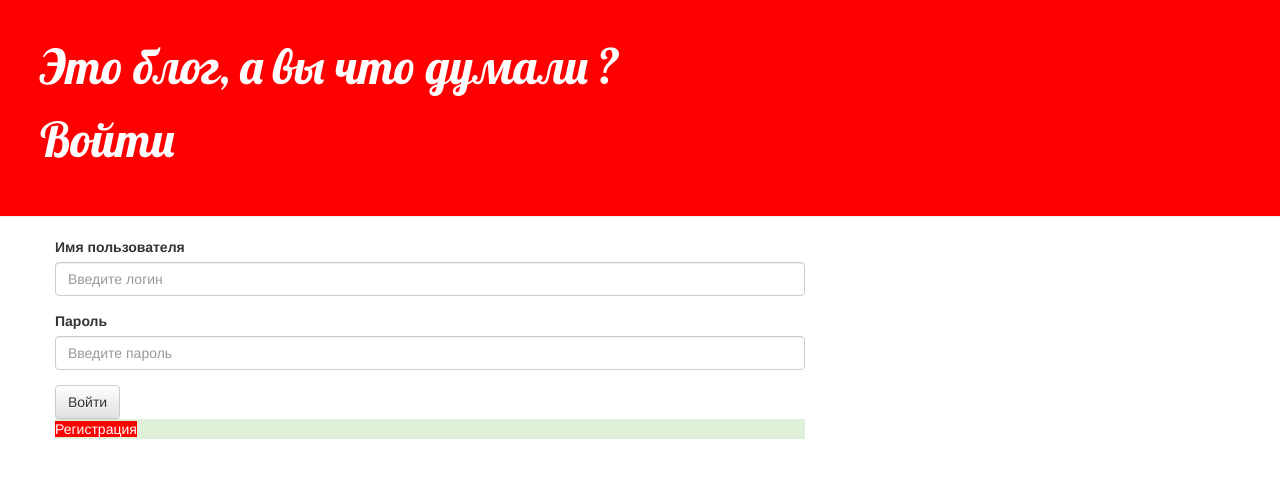
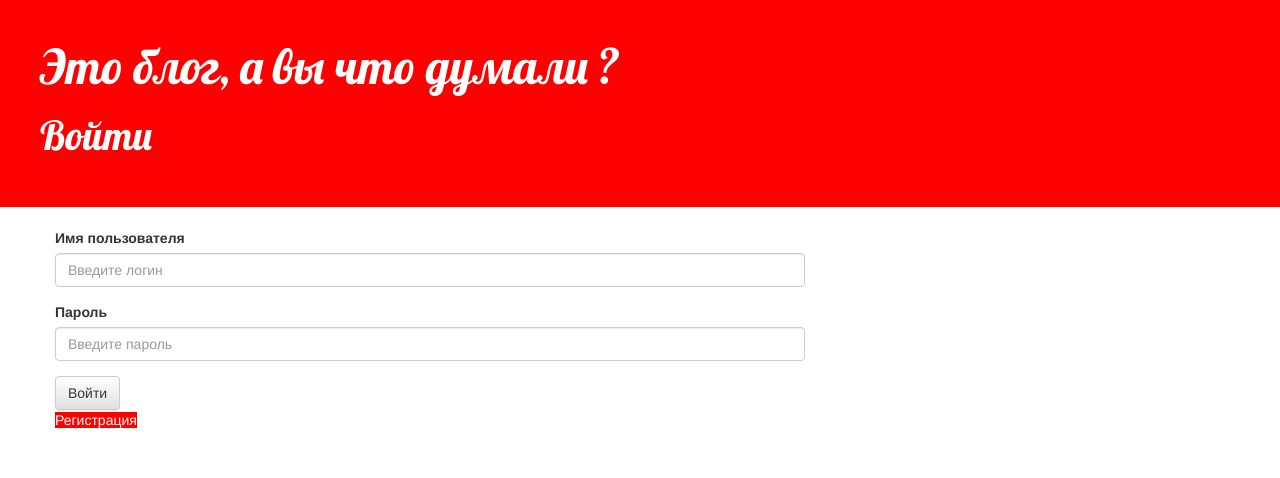
Before and after one commit to ruslanbk11/my-first-blog, a Django app: page /auth/login/ in a window 1280 px wide. Shown: the top 478 px of the page. Run offline with Django 3.2, Linux system fonts and the light colour scheme; some libraries are stand-ins or nearby versions.

Commit message:
Changing styles

```diff
--- a/blog/static/css/blog.css
+++ b/blog/static/css/blog.css
@@ -2,7 +2,8 @@ h1 a {
     color: red;
     font-family: 'Lobster';
 }
-h2 {
+
+h2 a {
     color: white;
 }
 
@@ -18,7 +19,13 @@ h2 {
     text-decoration: none;
 }
 
-.bg-success a {
+.page-header h2, .page-header h2 a, .page-header h2 a:visited, .page-header h2 a:active {
+    color: #ffffff;
+    font-size: 30pt;
+    text-decoration: none;
+}
+
+.reg-btn a {
     color: #ffffff;
     background-color: red;
 }
--- a/blog/templates/blog/base.html
+++ b/blog/templates/blog/base.html
@@ -14,9 +14,9 @@
             <a href="{% url 'post_new' %}" class="top-menu"><span class="glyphicon glyphicon-plus"></span></a>
         {% endif %}
         {% if username %}
-            <h1><a href="{% url 'logout' %}">Выйти ({{ username }})</a></h1>
+            <h2><a href="{% url 'logout' %}">Выйти ({{ username }})</a></h2>
         {% else %}
-            <h1><a href="{% url 'login' %}">Войти</a></h1>
+            <h2><a href="{% url 'login' %}">Войти</a></h2>
         {% endif %}
     </div>
     <div class="content container">
--- a/blog/templates/blog/login.html
+++ b/blog/templates/blog/login.html
@@ -16,7 +16,7 @@
           {% endif %}
         </div>
         <input class="btn btn-default" type="submit" value="Войти">
-        <div class="bg-success"><a href="/auth/register/">Регистрация</a></div>
+        <div class="reg-btn"><a href="/auth/register/">Регистрация</a></div>
       </form>
     </div>
 {% endblock %}
```
